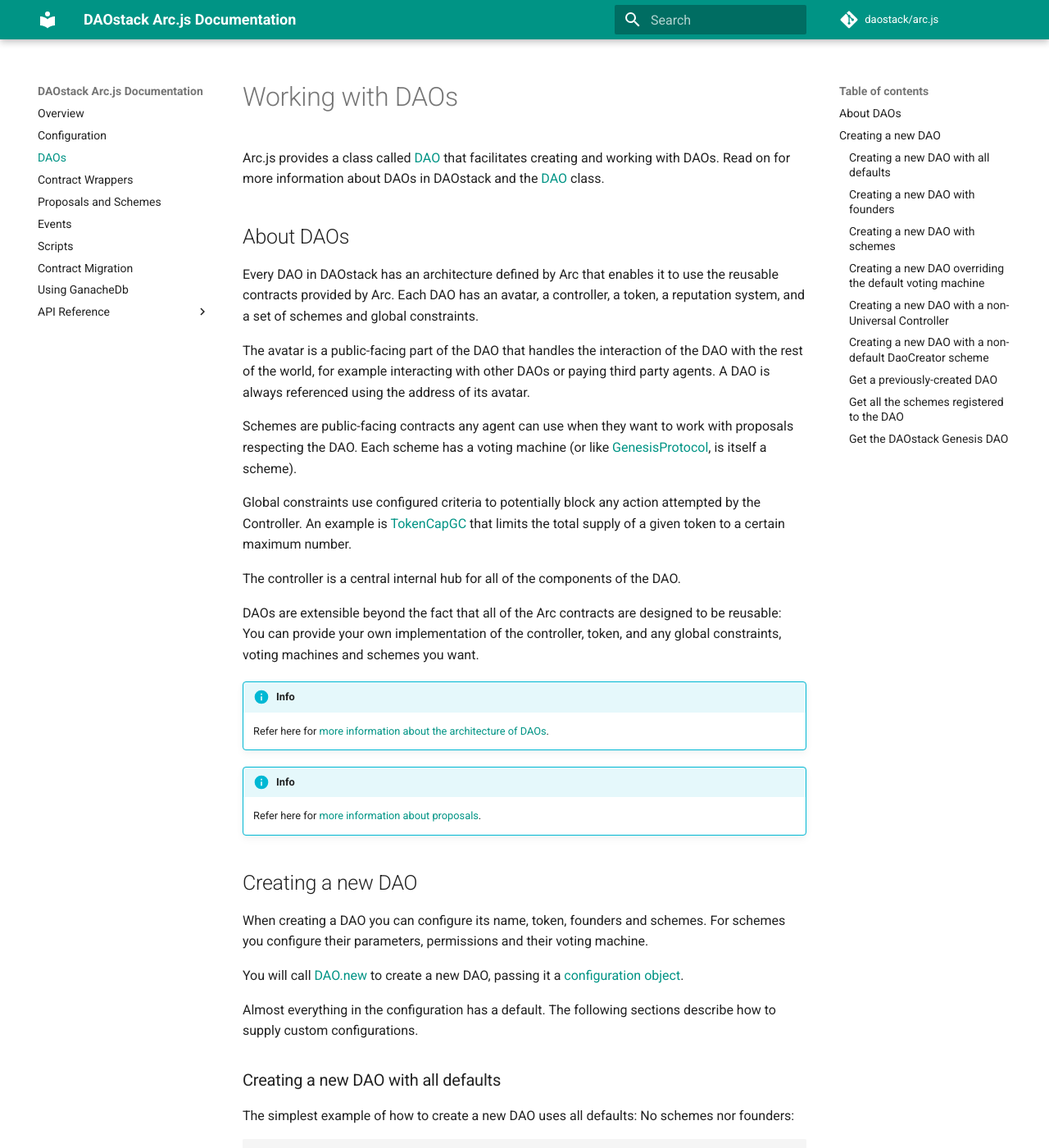
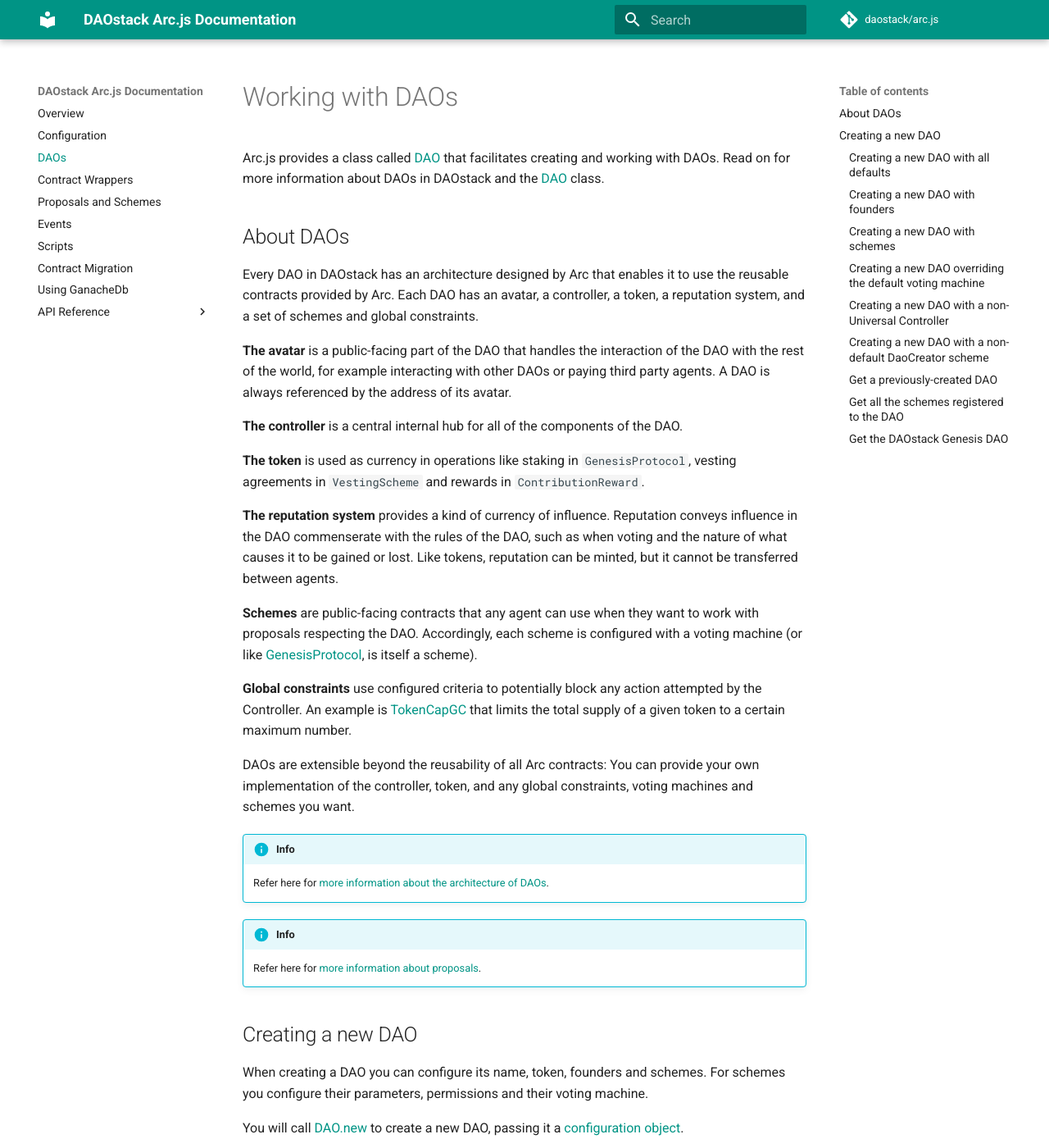
Before and after one commit to daostack/arc.js_legacy, an MkDocs documentation site: the page built from docs/Daos.md, in a window 1280 px wide and 1400 px high. Shown: the whole window at 82% size. Built offline with MkDocs 1.6.1 and Material for MkDocs 9.7.7, drawn with Linux system fonts in a browser that asks for light colours; comment, search, counter and statistics services are not loaded; old or Windows-style settings are respelled for this version of MkDocs; some of the changed text lies outside the part shown.

Commit message:
more DAO tqeaks

````diff
--- a/docs/Daos.md
+++ b/docs/Daos.md
@@ -4,17 +4,22 @@ Arc.js provides a class called [DAO](api/classes/DAO) that facilitates creating
 
 ## About DAOs
 
-Every DAO in DAOstack has an architecture defined by Arc that enables it to use the reusable contracts provided by Arc.  Each DAO has an avatar, a controller, a token, a reputation system, and a set of schemes and global constraints.
+Every DAO in DAOstack has an architecture designed by Arc that enables it to use the reusable contracts provided by Arc.  Each DAO has an avatar, a controller, a token, a reputation system, and a set of schemes and global constraints.
 
-The avatar is a public-facing part of the DAO that handles the interaction of the DAO with the rest of the world, for example interacting with other DAOs or paying third party agents.  A DAO is always referenced using the address of its avatar.
+**The avatar** is a public-facing part of the DAO that handles the interaction of the DAO with the rest of the world, for example interacting with other DAOs or paying third party agents.  A DAO is always referenced by the address of its avatar.
 
-Schemes are public-facing contracts any agent can use when they want to work with proposals respecting the DAO.  Each scheme has a voting machine (or like [GenesisProtocol](api/classes/GenesisProtocolWrapper), is itself a scheme).
+**The controller** is a central internal hub for all of the components of the DAO.
 
-Global constraints use configured criteria to potentially block any action attempted by the Controller.  An example is [TokenCapGC](api/classes/TokenCapGCWrapper) that limits the total supply of a given token to a certain maximum number.
+**The token** is used as currency in operations like staking in `GenesisProtocol`, vesting agreements in `VestingScheme` and rewards in `ContributionReward`.
 
-The controller is a central internal hub for all of the components of the DAO.
+**The reputation system** provides a kind of currency of influence. Reputation conveys influence in the DAO commenserate with the rules
+of the DAO, such as when voting and the nature of what causes it to be gained or lost.  Like tokens, reputation can be minted, but it cannot be transferred between agents.
 
-DAOs are extensible beyond the fact that all of the Arc contracts are designed to be reusable: You can provide your own implementation of the controller, token, and any global constraints, voting machines and schemes you want.
+**Schemes** are public-facing contracts that any agent can use when they want to work with proposals respecting the DAO.  Accordingly, each scheme is configured with a voting machine (or like [GenesisProtocol](api/classes/GenesisProtocolWrapper), is itself a scheme).
+
+**Global constraints** use configured criteria to potentially block any action attempted by the Controller.  An example is [TokenCapGC](api/classes/TokenCapGCWrapper) that limits the total supply of a given token to a certain maximum number.
+
+DAOs are extensible beyond the reusability of all Arc contracts: You can provide your own implementation of the controller, token, and any global constraints, voting machines and schemes you want.
 
 !!! info
     Refer here for [more information about the architecture of DAOs](https://daostack.github.io/arc/README/#the-structure-of-a-dao).
@@ -145,12 +150,6 @@ const newDao = await DAO.new({
 });
 ```
 
-!!! tip
-    If you want change the default voting machine for all calls to `DAO.new` you can do it using the ConfigService setting "defaultVotingMachine". See [Arc.js Configuration Settings](Configuration.md).
-
-!!! note "Important"
-    If you want to use GenesisProtocol on _any_ scheme, you must also add GenesisProtocol as scheme on the DAO itself (see [Creating a new DAO with schemes](#creating-a-new-dao-with-schemes)).
-
 Here we override the default voting machine parameters on just one of the schemes:
 
 ```javascript
@@ -170,6 +169,12 @@ const newDao = await DAO.new({
   ]
 });
 ```
+
+!!! tip
+    If you want change the default voting machine for all calls to `DAO.new` you can do it using the ConfigService setting "defaultVotingMachine". See [Arc.js Configuration Settings](Configuration.md).
+
+!!! note "Important"
+    If you want to use GenesisProtocol on _any_ scheme, you must also add GenesisProtocol as scheme on the DAO itself (see [Creating a new DAO with schemes](#creating-a-new-dao-with-schemes)).
 
 ### Creating a new DAO with a non-Universal Controller
 
````
